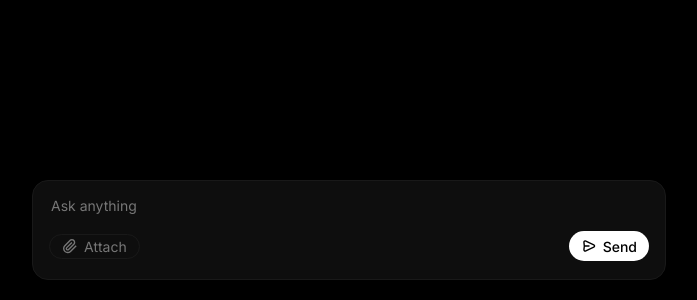
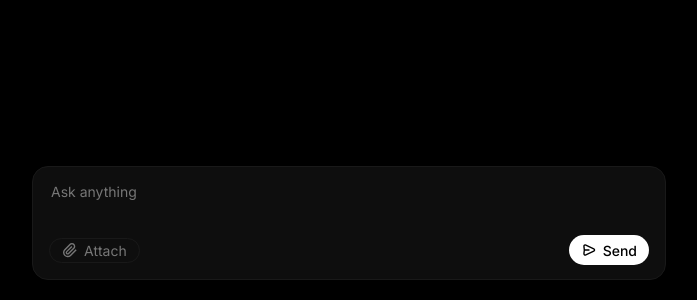
Before and after one commit to 7eliassen/codexllm, a React (Vite) app in the folder frontend/codex-llm-ui/: page / in a window 1280 px wide. Shown: the part 500-800 px from the top of the page, without its empty margins (291-988 px from the left). Built offline with nearby package versions, Linux system fonts and the light colour scheme.

Commit message:
add textarea autoresize

```diff
--- a/frontend/codex-llm-ui/src/components/ChatInterface.tsx
+++ b/frontend/codex-llm-ui/src/components/ChatInterface.tsx
@@ -172,14 +172,6 @@ function ChatInterface() {
 
   const chatContainerRef = useRef<HTMLDivElement>(null)
 
-  // FIXME: Autoscroll only when when the user is at the bottom of the page
-  useEffect(() => {
-    const container = chatContainerRef.current
-    if (container) {
-      container.scrollTop = container.scrollHeight
-    }
-  }, [messages])
-
 
   return (
     <div className="chat-container" ref={chatContainerRef}>
@@ -212,6 +204,11 @@ function ChatInterface() {
             value={requestText}
             onChange={(e) => setRequestText(e.target.value)}
             onKeyDown={handleKeyDown}
+            onInput={(e: React.FormEvent<HTMLTextAreaElement>) => {
+              const target = e.currentTarget;
+              target.style.height = 'auto';
+              target.style.height = target.scrollHeight + 'px';
+            }}
           ></textarea>
 
           <div className="input-footer">
--- a/frontend/codex-llm-ui/src/styles/container.scss
+++ b/frontend/codex-llm-ui/src/styles/container.scss
@@ -261,7 +261,6 @@ pre {
   display: flex;
   justify-content: center;
   padding: 50px 20px 20px 20px;
-  height: 100px;
   z-index: 10;
 
   &.show-gradient {
@@ -293,7 +292,10 @@ pre {
     font-size: 14px;
     resize: none;
     outline: none;
-    min-height: 22px;
+    min-height: 40px;
+    resize: none;
+    overflow-y: auto;
+    max-height: 300px;
 
     &::placeholder {
       color: $gray-color;
--- a/frontend/codex-llm-ui/src/styles/index.scss
+++ b/frontend/codex-llm-ui/src/styles/index.scss
@@ -1,6 +1,5 @@
 @use 'variables' as *;
 
-// Global Reset / Base
 body {
   margin: 0;
   padding: 0;
```
